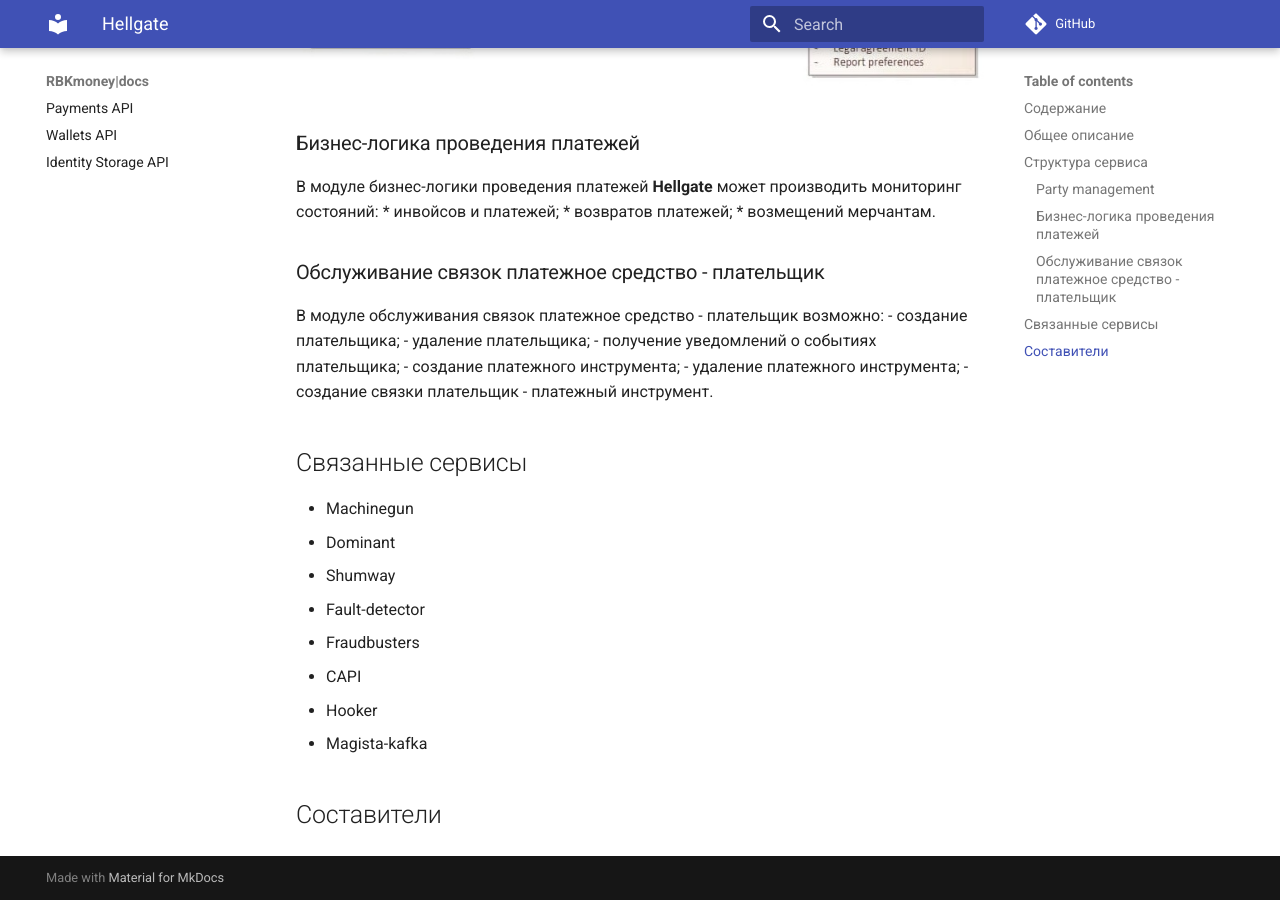
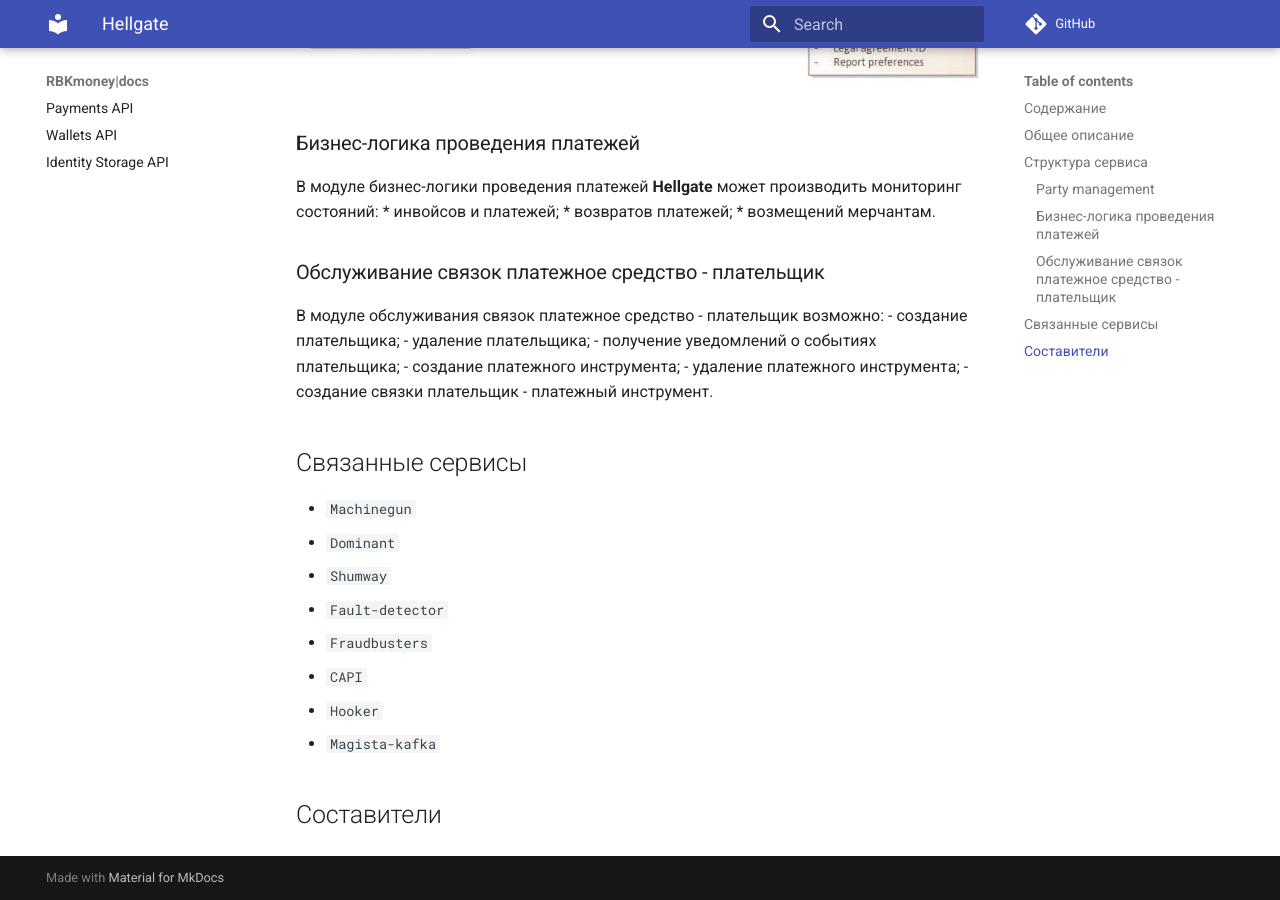
Before and after one commit to rbkmoney/docs, an MkDocs documentation site: the page built from content/docs/readme/hellgate/readme.md, in a window 1280 px wide and 900 px high, scrolled down 1552 px. Built offline with MkDocs 1.6.1 and Material for MkDocs 9.7.7, drawn with Linux system fonts in a browser that asks for light colours; nearby versions of some CDN libraries; comment, search, counter and statistics services are not loaded.

Commit message:
Stylistic chenges

```diff
--- a/content/docs/readme/hellgate/readme.md
+++ b/content/docs/readme/hellgate/readme.md
@@ -63,14 +63,14 @@
 - создание связки плательщик - платежный инструмент.
 
 ## Связанные сервисы
-* Machinegun
-* Dominant
-* Shumway
-* Fault-detector
-* Fraudbusters
-* CAPI
-* Hooker
-* Magista-kafka
+* `Machinegun`
+* `Dominant`
+* `Shumway`
+* `Fault-detector`
+* `Fraudbusters`
+* `CAPI`
+* `Hooker`
+* `Magista-kafka`
 
 
 ## Составители
```
Also changed, not shown: content/docs/readme/Bender/readme.md (+2 -1 lines), content/docs/readme/Hooker/Hooker_Readme.md (+2 -1 lines), content/docs/readme/Shumway/readme.md (+2 -2 lines), content/docs/readme/dominant/dominant_readme.md (+4 -1 lines).
